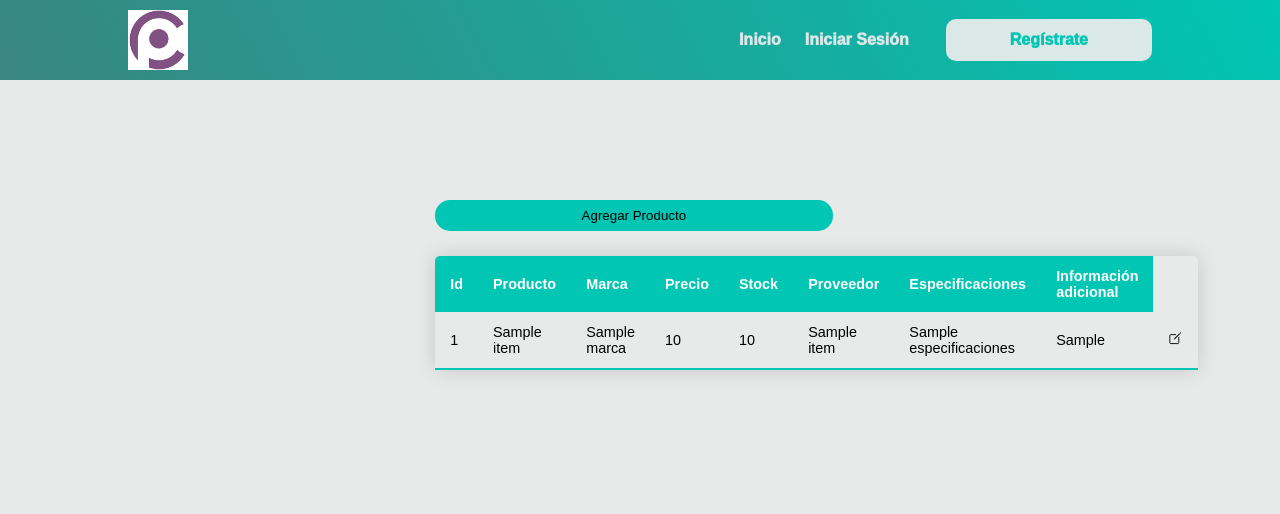
After one commit to Chablas/frontend-metapod, a Django app: page /productos/ in a window 1280 px wide. The commit adds this page. Shown: the top 514 px of the page. Run offline with Django 5.2, Linux system fonts and the light colour scheme; tables that the repository leaves empty hold one stand-in row (values such as "Sample post"); a database or web service that is not in the repository returns one stand-in record (values such as "Sample title"); data that the repository does not hold is empty.

Commit message:
tesis 1.0

```diff
--- /dev/null
+++ b/app_cambio_divisas/services/productos.py
@@ -0,0 +1,75 @@
+import requests
+from django.http import JsonResponse, HttpResponse
+import json
+from django.template import loader
+from django.shortcuts import render, redirect
+
+import logging
+
+logger = logging.getLogger(__name__)
+
+#base_url = 'https://api-metapod.onrender.com'
+base_url = 'http://127.0.0.1:8000'
+
+def service_obtener_todos_los_productos(request):
+    url=f'{base_url}/get/productos'
+    if request.method == 'GET':
+        csrf_token = request.COOKIES.get('csrftoken')
+        headers = {'X-CSRFToken': csrf_token}
+        response_service = requests.get(url, headers=headers)
+        productos = []
+        productos.append(response_service.json())
+        return productos
+
+def service_crear_producto(request):
+    url = f'{base_url}/post/producto'
+    if request.method == 'POST':
+        data = request.POST
+        token = request.COOKIES['access_token']
+        headers = {'Authorization': f'Bearer {token}'}
+        response_service = requests.post(url, json=data, headers=headers)
+        if response_service.status_code < 300:
+            return 'Producto creado exitosamente'
+        else:
+            return 'Error al crear el producto'
+
+def service_obtener_tipos_de_cambio(request):
+    if request.method == 'GET':
+        abbr_primary = request.GET.get('abbr_primary')
+        abbr_secondary = request.GET.get('abbr_secondary')
+        url = f'{base_url}/get/{abbr_primary}/tipo_cambio/{abbr_secondary}'
+        data={
+            'abbr_primary':abbr_primary,
+            'abbr_secondary':abbr_secondary,
+        }
+        response_service = requests.get(url, data=data)
+        json_data = response_service.json()
+        dato = json_data.get('dato', {})
+        venta = dato.get('venta')
+        compra = dato.get('compra')
+        return venta, compra
+
+def service_obtener_todos_los_tipos_de_cambio(request):
+    url = f'{base_url}/get/all/tipo_cambio'
+    csrf_token = request.COOKIES.get('csrftoken')
+    headers = {'X-CSRFToken': csrf_token}
+    response_service = requests.get(url, headers=headers)
+    divisas = []
+    divisas.append(response_service.json())
+    return divisas
+
+def service_actualizar_tipo_de_cambio(request, abbr_primary, abbr_secondary):
+    url = f'{base_url}/put/divisa/tipo_cambio'
+    token = request.COOKIES['access_token']
+    headers = {'Authorization': f'Bearer {token}'}
+    data={
+            'abbr_primary':abbr_primary,
+            'abbr_secondary':abbr_secondary,
+            'compra': request.POST.get('compra'),
+            'venta': request.POST.get('venta'),
+        }
+    response_service = requests.put(url, json=data, headers=headers)
+    divisas = []
+    divisas.append(response_service.json())
+    response = redirect('/divisas')
+    return response
--- a/app_cambio_divisas/services/usuarios.py
+++ b/app_cambio_divisas/services/usuarios.py
@@ -51,7 +51,7 @@ def service_iniciar_sesion(request):
             context = {
                 'mensaje_error': 'Error al iniciar sesión'
             }
-            response = redirect('/conversor')
+            response = redirect('/inicio')
             response.set_cookie('access_token', response_create_user.json()['access_token'], httponly=True, secure=True, samesite='Lax')
             response.set_cookie('usuario_email', username, httponly=True, secure=True, samesite='Lax')
             return response
--- /dev/null
+++ b/app_cambio_divisas/templates/index-productos.html
@@ -0,0 +1,62 @@
+{% load static %}
+<!DOCTYPE html>
+<html lang="en">
+
+<head>
+    <meta charset="UTF-8">
+    <link rel="stylesheet" href="{% static '/css/index-divisas.css' %}">
+    <meta name="viewport" content="width=device-width, initial-scale=1.0">
+    <title>Document</title>
+</head>
+
+<body>
+    {% include 'top-nav.html' %}
+    <div class="contenedor">
+        <div class="parte1"></div>
+        <div class="parte2">
+            <a href="{% url 'crear_producto' %}">
+                <button class="nueva-divisa">Agregar Producto</button>
+            </a>
+            <table class="content-table table-sortable">
+                <thead>
+                    <tr>
+                        <th>Id</th>
+                        <th>Producto</th>
+                        <th>Marca</th>
+                        <th>Precio</th>
+                        <th>Stock</th>
+                        <th>Proveedor</th>
+                        <th>Especificaciones</th>
+                        <th>Información adicional</th>
+                    </tr>
+                </thead>
+                <tbody>
+                    {% for productos_list in productos %}
+                    {% for producto in productos_list %}
+                    <tr>
+                        <td>{{ producto.id }}</td>
+                        <td>{{ producto.nombre_producto }}</td>
+                        <td>{{ producto.marca }}</td>
+                        <td>{{ producto.precio }}</td>
+                        <td>{{ producto.stock }}</td>
+                        <td>{{ producto.nombre_proveedor }}</td>
+                        <td>{{ producto.especificaciones }}</td>
+                        <td>{{ producto.información_adicional }}</td>
+                        <td>
+                            <a></a>
+                                <ion-icon name="create-outline"></ion-icon>
+                            </a>
+                        </td>
+                    </tr>
+                    {% endfor %}
+                    {% endfor %}
+                </tbody>
+            </table>
+        </div>
+    </div>
+    <script src="{% static '/css/tablesort.js' %}"></script>
+    <script type="module" src="https://unpkg.com/ionicons@7.1.0/dist/ionicons/ionicons.esm.js"></script>
+    <script nomodule src="https://unpkg.com/ionicons@7.1.0/dist/ionicons/ionicons.js"></script>
+</body>
+
+</html>
--- a/app_cambio_divisas/templates/top-nav.html
+++ b/app_cambio_divisas/templates/top-nav.html
@@ -11,16 +11,16 @@
 
 <body class="body-top-nav">
     <nav class="nav">
-        <a class="logo" href="{% url 'conversor' %}" id="logo">
+        <a class="logo" href="{% url 'inicio' %}" id="logo">
             <img src="{% static 'images/logo.jpg' %}" style="height: 60px; width: 60px;">
         </a>
         <div id="right">
             {% if top_nav_context.is_user_authenticated %}
-                <a class="a-top-nav" href="{% url 'conversor' %}">Conversor</a>
-                <a class="a-top-nav" href="{% url 'index_divisas' %}">Gestionar Divisas</a>
+                <a class="a-top-nav" href="{% url 'inicio' %}">Inicio</a>
+                <a class="a-top-nav" href="{% url 'index_productos' %}">Gestionar productos</a>
                 <a class="a-top-nav" href="{% url 'cerrar_sesion' %}">Cerrar Sesión</a>
             {% else %}
-                <a class="a-top-nav" href="{% url 'conversor' %}">Conversor</a>
+                <a class="a-top-nav" href="{% url 'inicio' %}">Inicio</a>
                 <a class="a-top-nav" href="{% url 'iniciar_sesion' %}">Iniciar Sesión</a>
                 <a id="registrate" href="{% url 'registrar_usuario' %}">Regístrate</a>
             {% endif %}
--- a/app_cambio_divisas/urls.py
+++ b/app_cambio_divisas/urls.py
@@ -2,11 +2,11 @@ from django.urls import path
 from . import views
 
 urlpatterns = [
-    path('conversor/', views.index, name='conversor'),
+    path('inicio/', views.index, name='inicio'),
     path('login/', views.iniciar_sesion, name='iniciar_sesion'),
     path('register/', views.registrar_usuario, name='registrar_usuario'),
-    path('divisas/crear', views.crear_divisas, name="crear_divisa"),
+    path('productos/crear', views.crear_productos, name="crear_producto"),
     path('divisas/editar/<str:abbr_primary>/<str:abbr_secondary>/', views.edit_divisas, name='editar_divisa'),
-    path('divisas/', views.index_divisas, name="index_divisas"),
+    path('productos/', views.index_productos, name="index_productos"),
     path('cerrar_sesion/', views.cerrar_sesion, name="cerrar_sesion"),
 ]
--- a/app_cambio_divisas/views.py
+++ b/app_cambio_divisas/views.py
@@ -3,6 +3,7 @@ from django.http import HttpResponse
 from django.shortcuts import render
 from app_cambio_divisas.services.usuarios import crear_empleado, service_iniciar_sesion, verify_islogged, service_cerrar_sesion
 from app_cambio_divisas.services.divisas import service_crear_divisa, service_obtener_tipos_de_cambio, service_obtener_todas_las_divisas, service_obtener_todos_los_tipos_de_cambio, service_actualizar_tipo_de_cambio
+from app_cambio_divisas.services.productos import service_obtener_todos_los_productos, service_crear_producto
 from django.views.decorators.csrf import csrf_exempt
 from django.contrib import messages
 
@@ -80,12 +81,32 @@ def crear_divisas(request):
             })
 
 @csrf_exempt
+def crear_productos(request):
+    top_nav_context = top_nav(request)
+    if request.method == 'POST':
+        response = service_crear_producto(request)
+        return render(request, 'productos.html', top_nav_context)
+    template = loader.get_template('productos.html')
+    return render(request, 'productos.html', {
+            'top_nav_context': top_nav_context,
+            })
+
+@csrf_exempt
 def index_divisas(request):
     top_nav_context = top_nav(request)
     divisas = service_obtener_todos_los_tipos_de_cambio(request)
     return render(request, 'index-divisas.html', {
         'top_nav_context': top_nav_context,
         'divisas': divisas,
+    })
+
+@csrf_exempt
+def index_productos(request):
+    top_nav_context = top_nav(request)
+    productos = service_obtener_todos_los_productos(request)
+    return render(request, 'index-productos.html', {
+        'top_nav_context': top_nav_context,
+        'productos': productos,
     })
 
 @csrf_exempt
--- a/static/css/top-nav.css
+++ b/static/css/top-nav.css
@@ -1,7 +1,5 @@
 .body-top-nav {
     margin: 0;
-    width: 50%;
-    border: 30px solid red;
 }
 
 #right a:hover {
```
Also changed, not shown: app_cambio_divisas/templates/index.html (+17 -15 lines), app_cambio_divisas/templates/productos.html (added, +38 -0 lines), static/images/logo.jpg, static/images/metapod-logo.jpg (added), static/images/proveedores/deltron.png (added), static/images/proveedores/hp.png (added), static/images/proveedores/lenovo.jpg (added), static/images/proveedores/memorykings.jpg (added), static/images/proveedores/samsung.png (added), static/images/proveedores/xiaomi.jpg (added).
